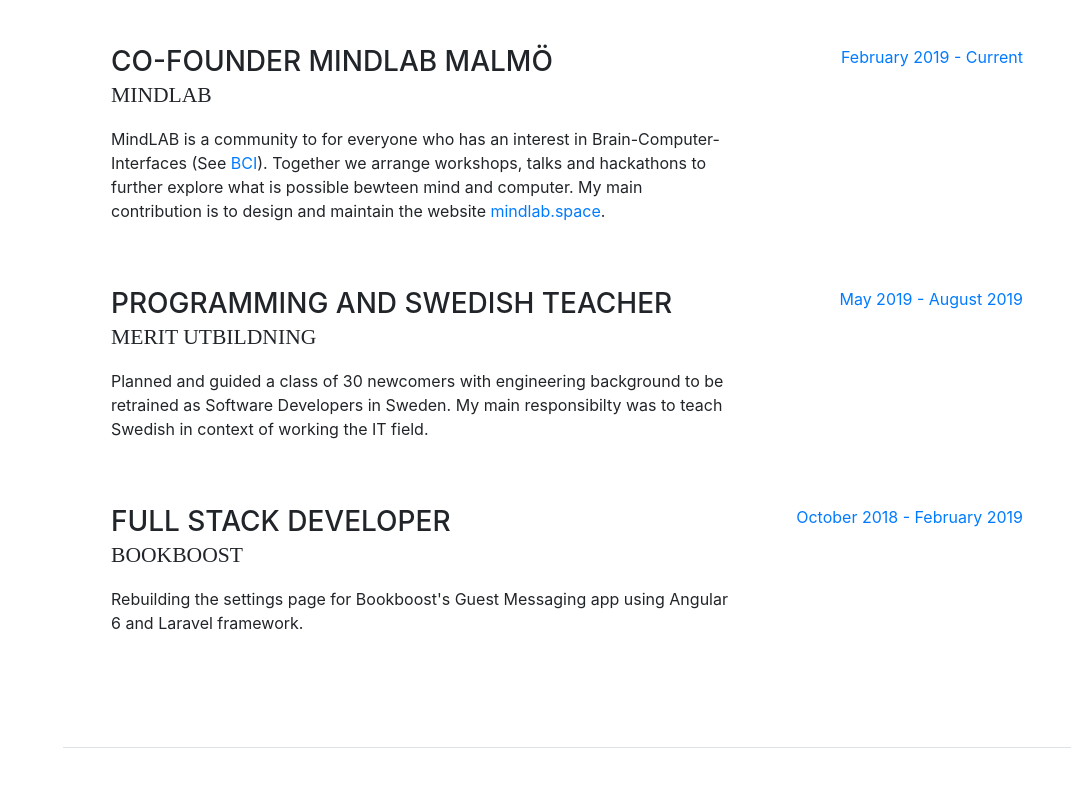
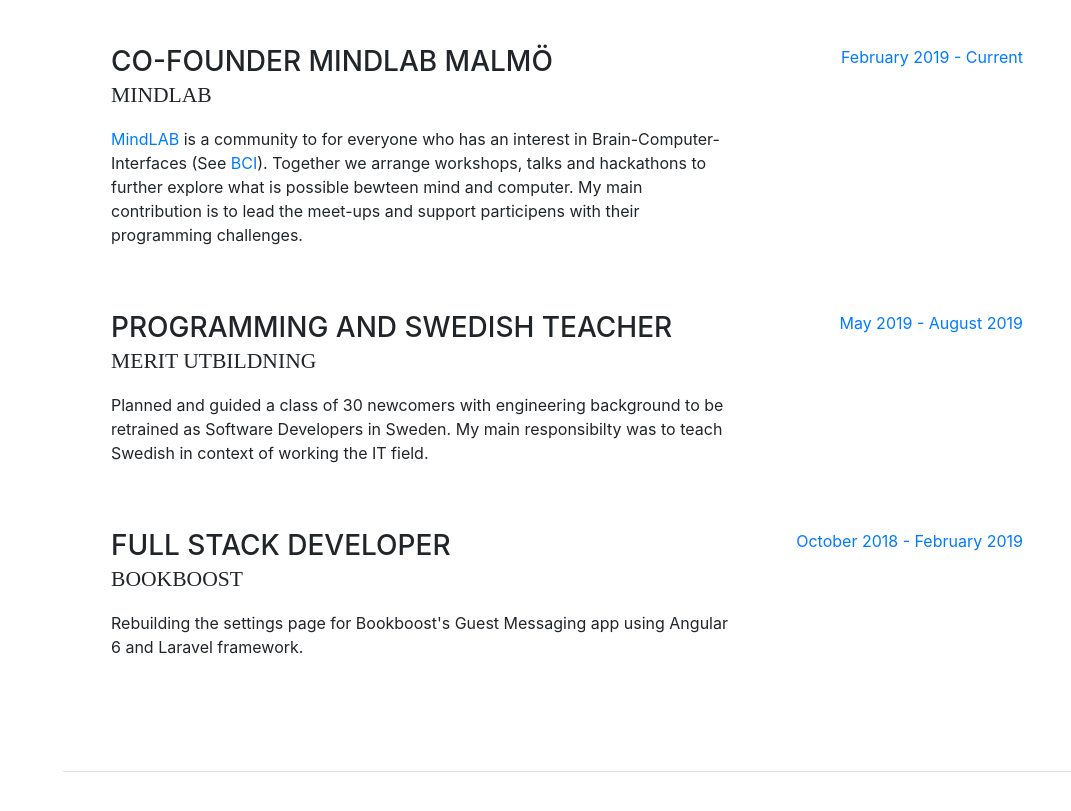
Before and after one commit to frozenbanana/frozenbanana.github.io, a website with bundled scripts: page index.html in a window 1280 px wide. Shown: the part 889-1700 px from the top of the page, without its empty margins (209-1280 px from the left). Built offline with nearby package versions, Linux system fonts and the light colour scheme; a web font is replaced by a local one.

Commit message:
Updated MindLAB

```diff
--- a/index.html
+++ b/index.html
@@ -172,14 +172,14 @@
               <h3 class="mb-0">CO-Founder MindLAB Malmö</h3>
               <div class="subheading mb-3">MindLAB</div>
               <p>
-                MindLAB is a community to for everyone who has an interest in
+                <a href="http://www.mindlab.space">MindLAB</a> is a community to for everyone who has an interest in
                 Brain-Computer-Interfaces (See
                 <a
                   href="https://en.wikipedia.org/wiki/Brain%E2%80%93computer_interface"
                   >BCI</a
                 >). Together we arrange workshops, talks and hackathons to
-                further explore what is possible bewteen mind and computer. My main contribution is to design and maintain the website
-                <a href="www.mindlab.space">mindlab.space</a>.
+                further explore what is possible bewteen mind and computer. My main contribution is to lead the meet-ups
+                and support participens with their programming challenges.
               </p>
             </div>
             <div class="resume-date text-md-right">
```
